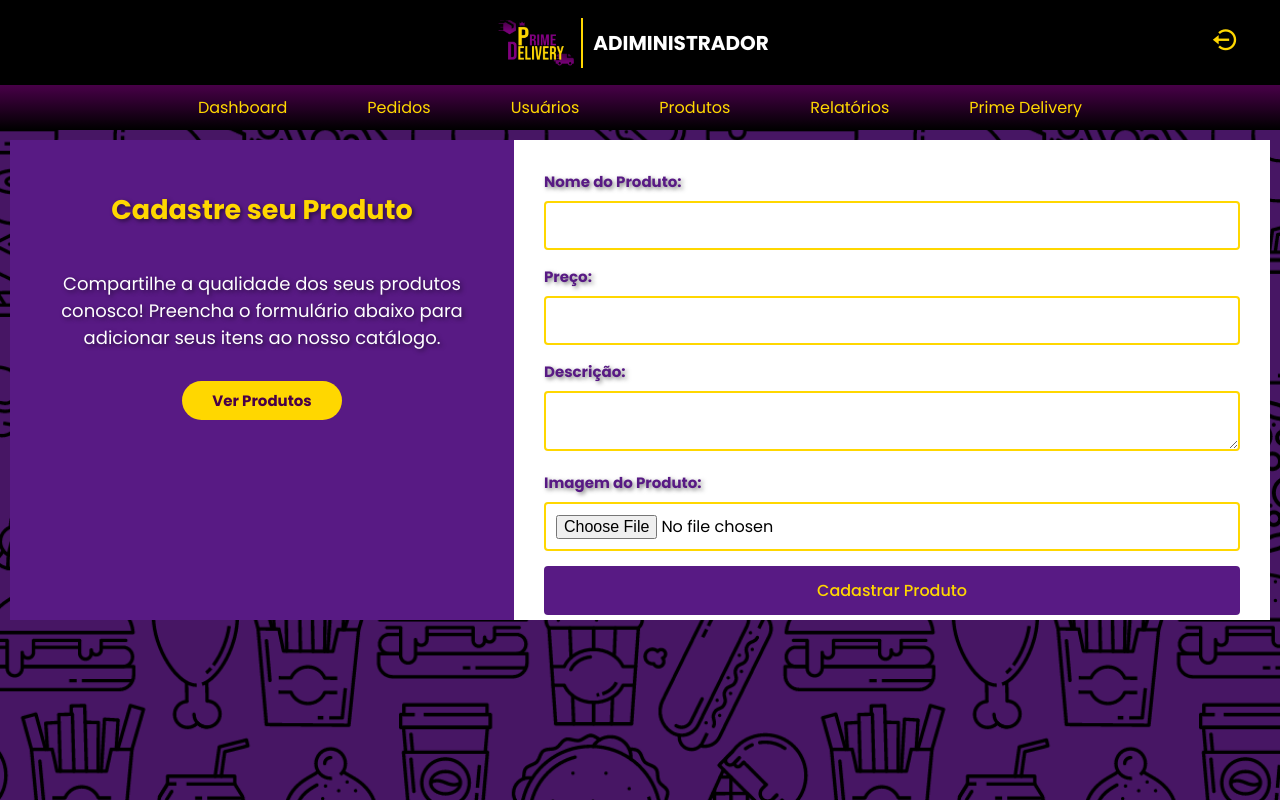
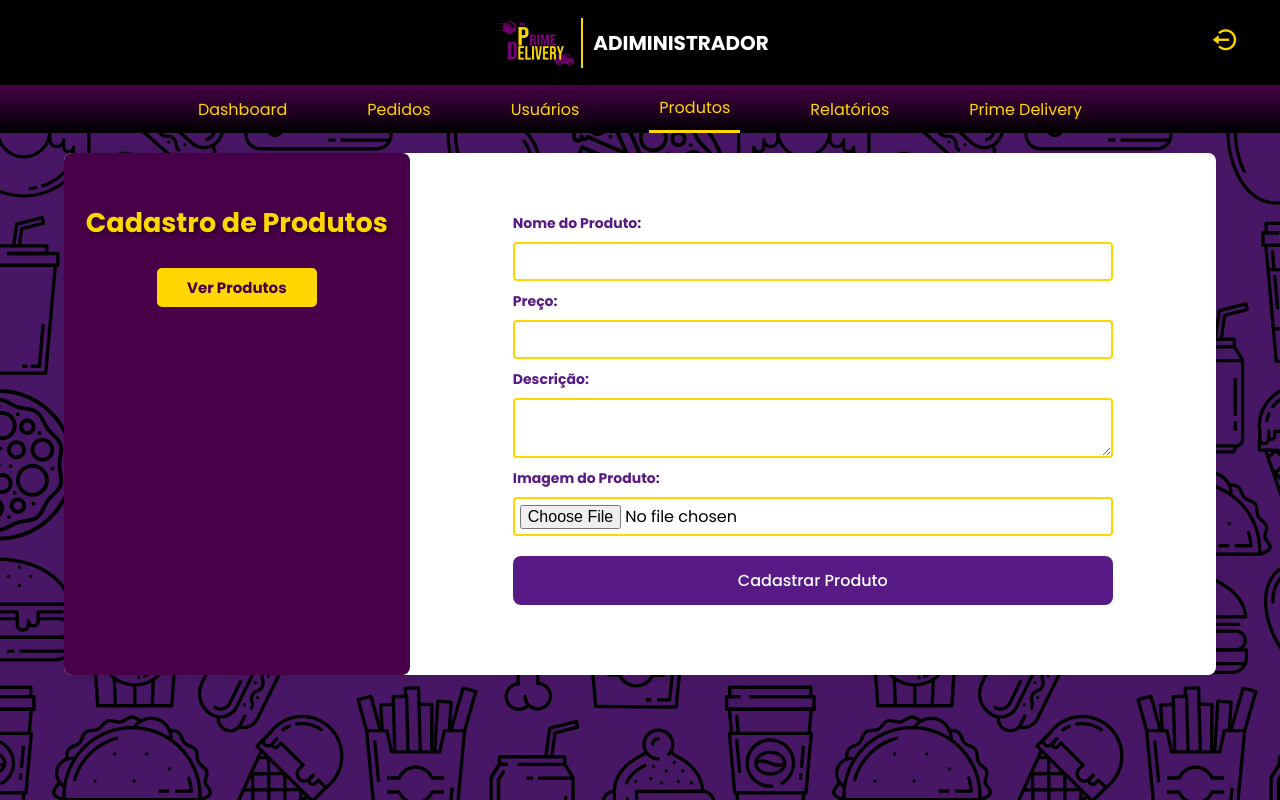
Before and after one commit to EsthefanyDev/SiteDelivery, a PHP site: page /html/pagina-Cadastro_Produtos.html in a window 1280 px wide. Run offline with PHP 8.4, Linux system fonts and the light colour scheme.

Commit message:
Continuando os ajustes

```diff
--- a/css/Style-Cadastro_Produtos.css
+++ b/css/estilo-cadastro_produtos.css
@@ -27,24 +27,22 @@ html{
     scroll-behavior: smooth;
 }
 body{
-    background: url('Z-Background.png') no-repeat center center fixed;
-    background-size: cover;
+    background: url(../img/Z-Background.png);
 }
 .btn{
     display: inline-block;
     font-size: 1.5rem;
     color: var(--Roxo-escuro);
     background-color:var(--Dourado);
-    margin-top: 1rem;
+    margin:20px;
     padding: .8rem 3rem;
     border: none;
-    border-radius: 20px;
+    border-radius: 5px;
     cursor: pointer;
     font-weight: bold;
 }
 .btn:hover{
-    background-color: #C0C0C0;
-    color:var(--Roxo-medio);
+    background-color: rgba(255, 217, 0, 0.788);
 }
 /* ------------- INICIO DA BARRA DE NAVEGAÇÃO SUPERIOR ------------- */
 .topo-site {
@@ -105,19 +103,24 @@ body{
     color: var(--Roxo-medio);
 }
 
+a.active {
+    border-bottom: 3px solid var(--Dourado);
+}
 
+.cadastro-produtos {
+    display: flex;
+    max-width: 90%;
+    margin: 20px auto;
+    background-color: #fff;
+    border-radius: 8px;
+    box-shadow: 0 0 10px rgba(0, 0, 0, 0.1);
+}
 /* -------------- INICIO DA AREA DE TEXTO CADASTRO DE PRODUTOS -------------- */
-.cadastro-produtos {
-    padding: 0px;
-    text-align: left;
-    display: flex;
-    padding: 10px;
-}
 .box-textos{
-    background-color: var(--Roxo-medio);
+    background-color: var(--Roxo-escuro);
     padding: 20px;
-    height: 480px;
-    width: 40%;
+    width: 30%;
+    border-radius: 8px;
     text-align: center;
 }
 .cadastro-produtos .box-textos h2{
@@ -127,36 +130,29 @@ body{
     margin-top: 3rem;
     margin-bottom: 2rem;
 }
-.cadastro-produtos .box-textos p{
-    color: var(--Branco);
-    text-shadow: var(--text-shadow);
-    font-size: 1.8rem;
-    text-align: center;
-    padding: 2rem;
+.cadastro-produtos .box-textos .btn{
+    margin:5px;
 }
-.cadastro-produtos .box-textos .btn{
-    margin: ;
-}
+
 /* ------ INICIO DO FORMULARIO CADASTRO DE PRODUTOS ------ */
 .box-cadastro {
+    display: grid;
     background-color: #fff;
-    padding: 30px;
-    width: 60%;
-    height: 480px;
+    padding: 60px;
+    margin: auto;
 }
+
 .box-cadastro label {
     display: block;
     margin-bottom: 8px;
     font-weight: bold;
-    font-size: 15px;
+    font-size: 14px;
     color: var(--Roxo-medio);
-    text-shadow: var(--text-shadow);
 }
 .box-cadastro input,
 .box-cadastro textarea {
-    width: 100%;
-    padding: 10px;
-    margin-bottom: 15px;
+    padding: 5px;
+    margin-bottom: 10px;
     border: 2px solid var(--Dourado);
     border-radius: 4px;
     box-sizing: border-box;
@@ -166,21 +162,30 @@ body{
     resize: vertical;
     height: 60px;
 }
+
+
+/* Botão */
 .box-cadastro input[type="submit"] {
+    width: 600px;
+    margin: 10px auto;
     background-color: var(--Roxo-medio);
-    color: var(--Dourado);
+    color: white;
     padding: 12px 20px;
     border: none;
-    border-radius: 4px;
+    border-radius: 8px;
     cursor: pointer;
     transition: background-color 0.3s ease;
     font-size: 16px;
     font-weight:500;
 }
 .box-cadastro input[type="submit"]:hover {
-    background-color: var(--Dourado);
-    color: #581A84;
+    background-color: var(--Roxo-escuro);
+    color: white;
 }
+
+
+
+
 
 /* ------------ INICIO DAS CONFIG RESPOSIVIDADE ------------ */
 @media only screen and (max-width: 768px) {
--- a/html/pagina-Cadastro_Produtos.html
+++ b/html/pagina-Cadastro_Produtos.html
@@ -9,9 +9,9 @@
     <meta name="viewport" content="width=device-width, initial-scale=1">
     <title>Prime Delivery</title>
     <link href='https://unpkg.com/boxicons@2.1.4/css/boxicons.min.css' rel='stylesheet'>
-    <link rel="stylesheet" href="../css/Style-Cadastro_Produtos.css">
+    <link rel="stylesheet" href="../css/estilo-cadastro_produtos.css">
 </head>
-<body style="background-image: url(../img/Z-Background.png);">
+<body>
     <!------------- INICIO DA BARRA DE NAVEGAÇÃO SUPERIOR ------------->
     <header class="topo-site">
         <a href="1pagina-Index.php" class="logo">
@@ -24,34 +24,36 @@
     </header>
     <nav class="menu">
         <a href="#">Dashboard</a>
-
         <a href="gerenciar_pedidos.php">Pedidos</a>
         <a href="5pagina-Tabela_Clientes.php">Usuários</a>
-        <a href="#cadastro-produtos">Produtos</a>
+        <a href="#cadastro-produtos" class="active">Produtos</a>
         <a href="relatorios.php">Relatórios</a>
         <a id="inicio" href="../php/Paginas_PHP/1pagina-Index.php">Prime Delivery</a>
     </nav>
-    <main class="page">
+
     <!--------------- INICIO CADASTRO DE PRODUTOS--------------->
-        <section class="cadastro-produtos" id="cadastro-produtos">
+    <section class="cadastro-produtos">
         <div class="box-textos">
-                <h2>Cadastre seu Produto</h2>
-                <p>Compartilhe a qualidade dos seus produtos conosco! Preencha o formulário abaixo para adicionar seus
-                itens ao nosso catálogo.</p>
-                <a href="5pagina-Tabela_Produtos.php" class="btn">Ver Produtos</a>
+            <h2>Cadastro de Produtos</h2>
+
+            <a href="../php/Paginas_PHP/5pagina-Tabela_Produtos.php" class="btn">Ver Produtos</a>
         </div>
         <form class="box-cadastro" action="../php/Produto/Codigo-Cadastro_Produtos.php" method="post" enctype="multipart/form-data">
+
             <label for="nome">Nome do Produto:</label>
             <input type="text" id="nome" name="nome" required>
+
             <label for="preco">Preço:</label>
             <input type="number" id="preco" name="preco" step="0.01" required>
+
             <label for="descricao">Descrição:</label>
             <textarea id="descricao" name="descricao" required></textarea>
+
             <label for="imagem">Imagem do Produto:</label>
             <input type="file" id="imagem" name="imagem" accept="image/*" required>
+
             <input type="submit" value="Cadastrar Produto">
         </form>
     </section>
-    </main>
 </body>
 </html>
--- a/php/Cliente/Codigo-Entrar_Conta.php
+++ b/php/Cliente/Codigo-Entrar_Conta.php
@@ -27,7 +27,7 @@ if(isset($_POST['Nome_Cliente']) || isset($_POST['Senha_Cliente'])) {
             $_SESSION['ID_Cliente'] = $usuario['ID_Cliente'];
             $_SESSION['Nome_Cliente'] = $usuario['Nome_Cliente'];
 
-            header("Location: ../../html/4pagina-Cadastro_Produtos.html");
+            header("Location: ../../html/pagina-Cadastro_Produtos.html");
 
         } else {
             echo "Falha: Usuário ou Senha incorretos";
--- a/php/Paginas_PHP/5pagina-Tabela_Produtos.php
+++ b/php/Paginas_PHP/5pagina-Tabela_Produtos.php
@@ -1,5 +1,5 @@
 <?php
-    include "conexaoDB.php";
+    include "../conexaoDB.php";
     $sql = "SELECT * FROM produtos ORDER BY Nome_Produto";
     $produtos = $mysqli->query($sql) or die("Erro na busca dos Produtos");
 ?>
@@ -9,11 +9,11 @@
     <meta charset="utf-8"/>
     <title>CRUD</title>
     <link href='https://unpkg.com/boxicons@2.1.4/css/boxicons.min.css' rel='stylesheet'>
-    <link rel="stylesheet" href="Style-Tabelas.css">
+    <link rel="stylesheet" href="../../css/Style-Tabelas.css">
 </head>
 <body>
     <div class="topo">
-        <a href="4pagina-Cadastro_Produtos.html"><i class='bx bx-left-arrow-circle'></i>Voltar</a><br><br>
+        <a href="pagina-Cadastro_Produtos.html"><i class='bx bx-left-arrow-circle'></i>Voltar</a><br><br>
         <h1>Produtos cadastrados</h1>
         <a href="4pagina-Cadastro_Produtos.html" class="novoC">Adicionar novo Produto</a>
     </div>
```
Lines whose indentation alone changed are shown as unchanged.
